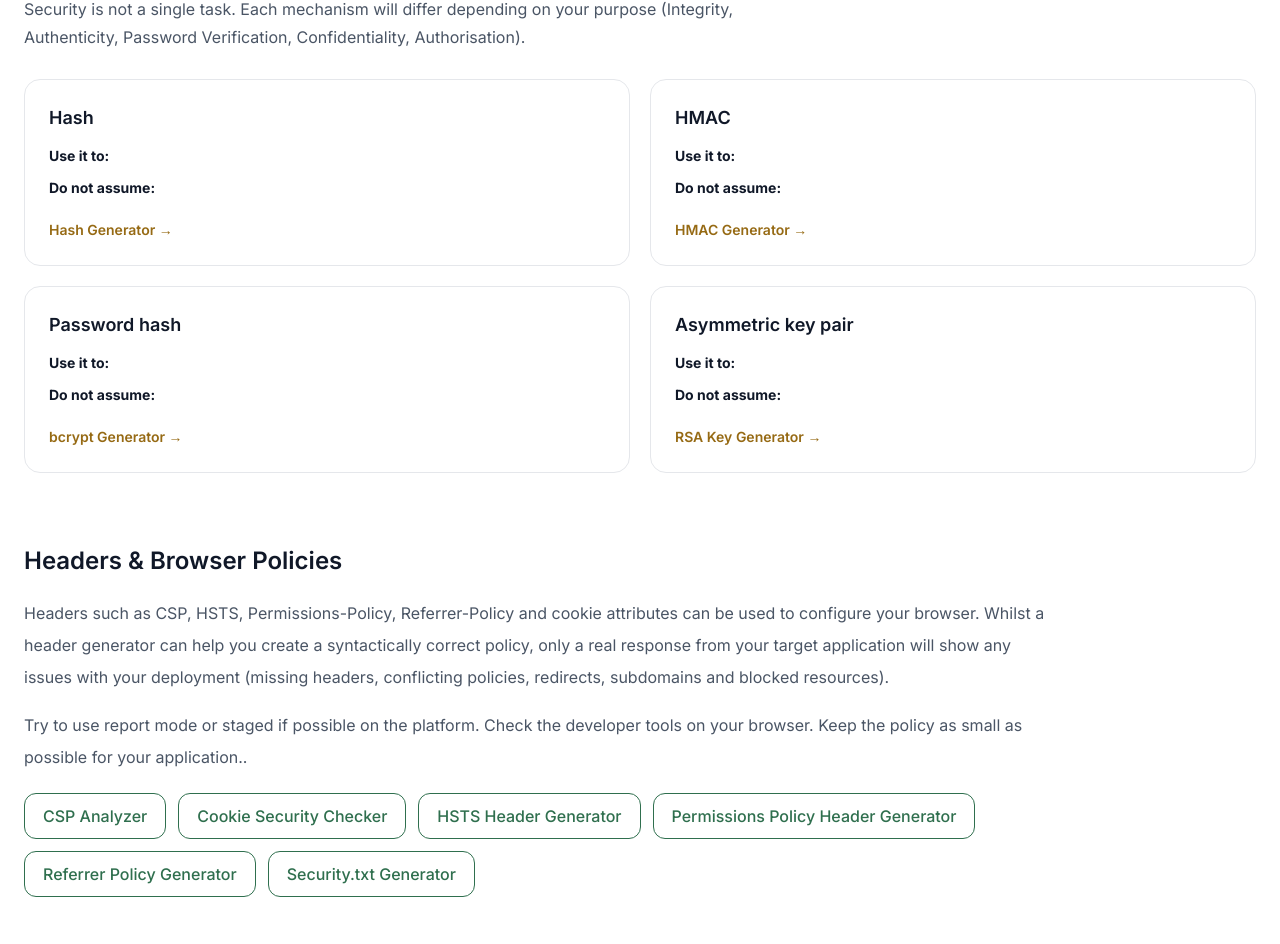
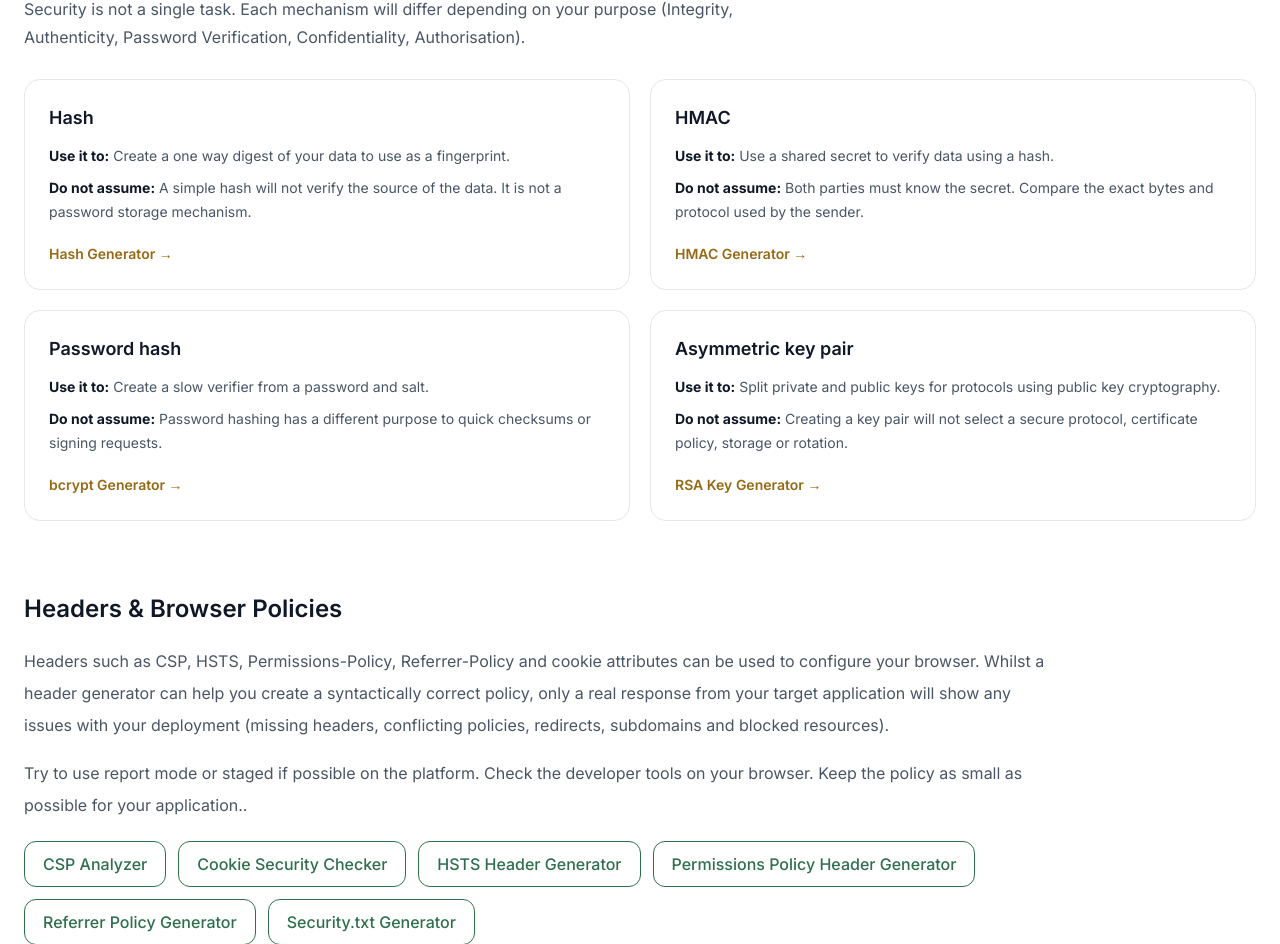
Before and after one commit to vaarunsonawwane-ops/yoryantra-new, a Next.js app: page /security-guides in a window 1280 px wide. Shown: the part 932-1876 px from the top of the page. Built offline with nearby package versions, Linux system fonts and the light colour scheme.

Commit message:
security-guides resources page updated

```diff
--- a/app/security-guides/page.tsx
+++ b/app/security-guides/page.tsx
@@ -124,8 +124,8 @@ export default function Page() {
             {primitives.map((item) => (
               <div key={item.title} className="self-start rounded-2xl border border-gray-200 bg-white p-6">
                 <h3 className="text-lg font-semibold text-gray-900">{item.title}</h3>
-                <p className="mt-3 text-sm leading-6 text-gray-600"><strong className="text-gray-900">Use it to:</strong> {item.purpose}</p>
-                <p className="mt-2 text-sm leading-6 text-gray-600"><strong className="text-gray-900">Do not assume:</strong> {item.boundary}</p>
+                <p className="mt-3 text-sm leading-6 text-gray-600"><strong className="text-gray-900">Use it to:</strong> {item.useFor}</p>
+                <p className="mt-2 text-sm leading-6 text-gray-600"><strong className="text-gray-900">Do not assume:</strong> {item.dontAssume}</p>
                 <Link href={item.href} className="mt-5 inline-flex text-sm font-semibold text-[var(--gold-text)]">{item.label} →</Link>
               </div>
             ))}
```
